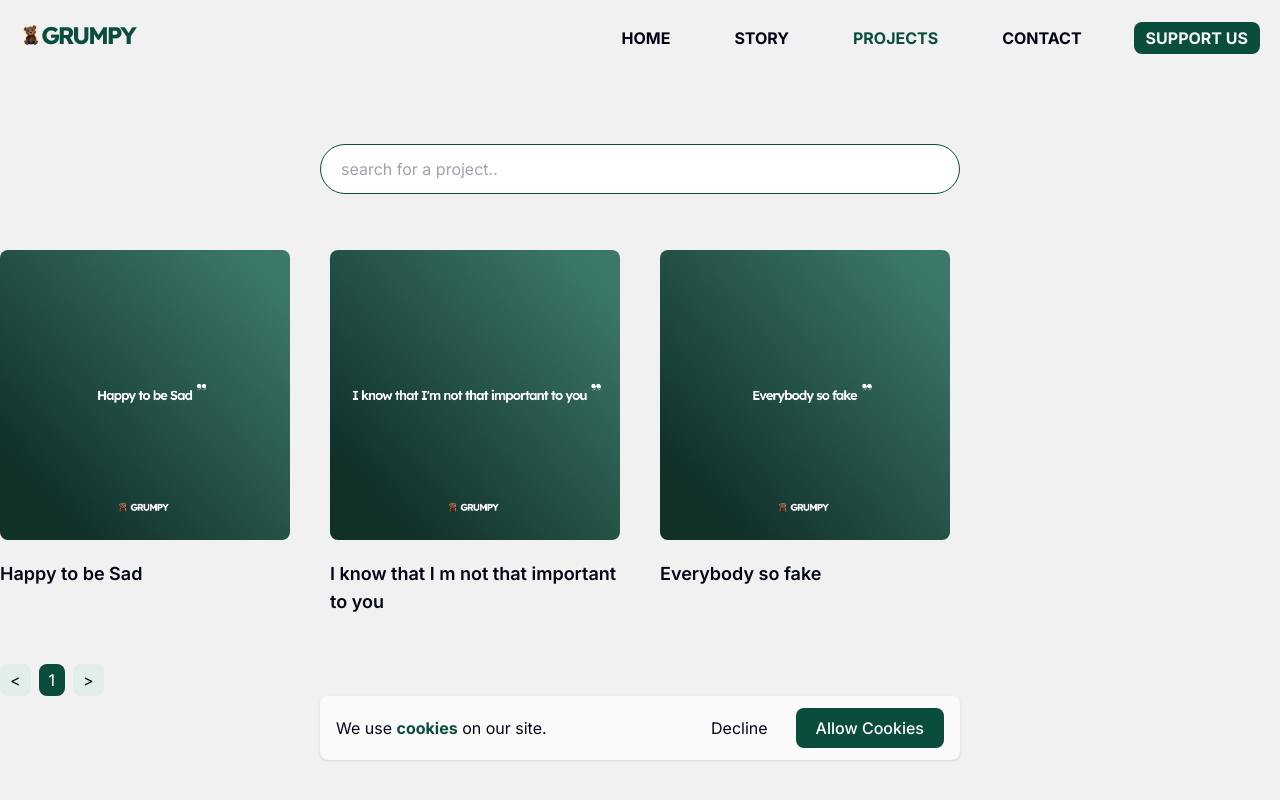
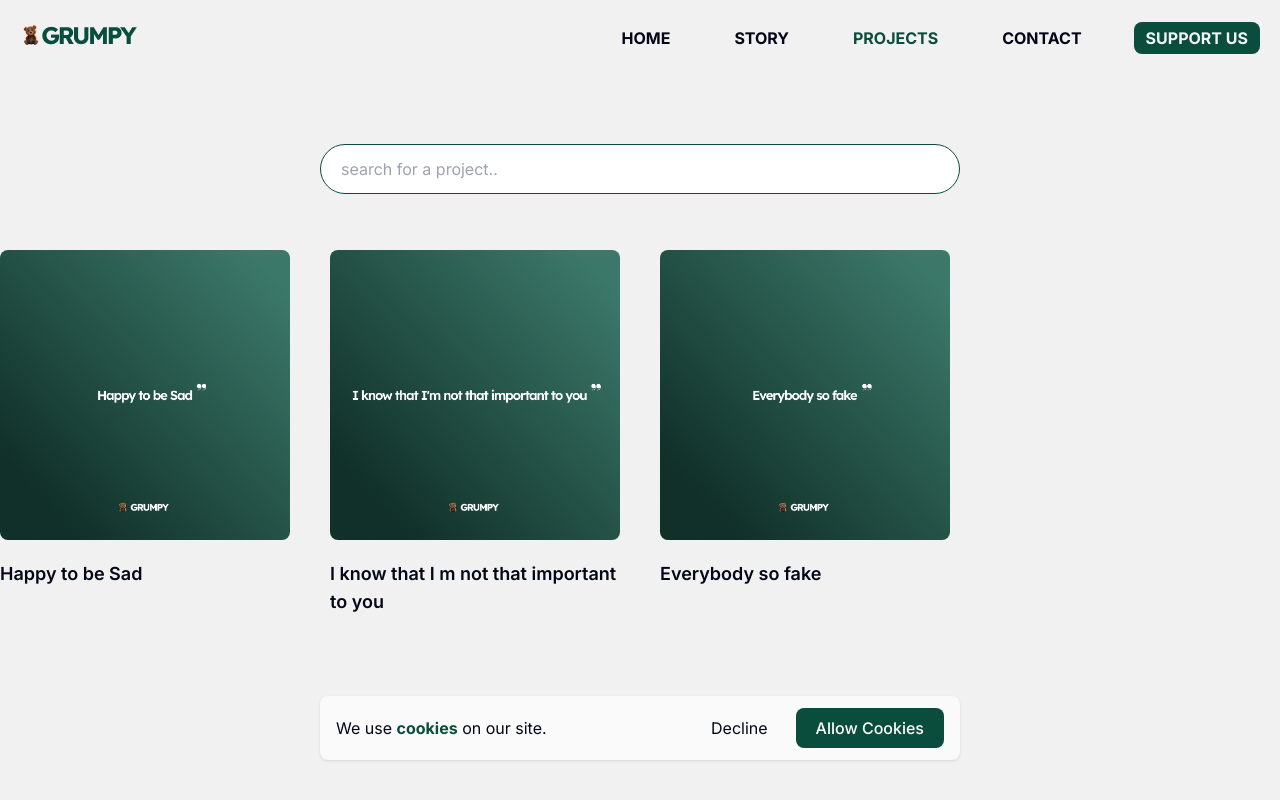
Before and after one commit to g-vasilei/grumpy, a Next.js app: page /projects in a window 1280 px wide. Shown: the top 800 px of the page. Built offline with nearby package versions, Linux system fonts and the light colour scheme.

Commit message:
hide pagination if displayed projects length is less than 8

```diff
--- a/src/components/Projects.tsx
+++ b/src/components/Projects.tsx
@@ -73,7 +73,7 @@ function Projects({ projects }: { projects: Projects[] }) {
                we could not find a project with this title 😢
             </div>
          )}
-         {filteredProjects.length > 0 && (
+         {filteredProjects.length > 8 && (
             <ReactPaginate
                breakLabel='...'
                nextLabel='>'
```
